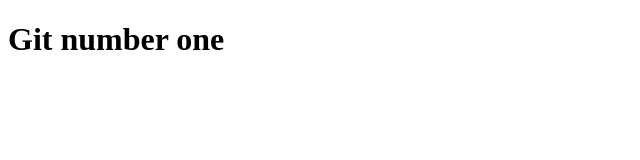
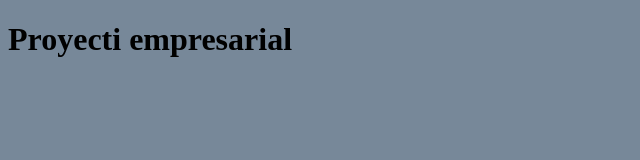
Before and after one commit to EbertPA/CursoGit, a plain HTML site: page index.html in a window 1280 px wide. Shown: the whole page, without its empty margins (0-640 px from the left). Drawn offline with Linux system fonts and the light colour scheme.

```diff
--- /dev/null
+++ b/css/estilos.css
@@ -0,0 +1,3 @@
+body {
+    background-color: lightslategray;
+}
--- a/index.html
+++ b/index.html
@@ -5,9 +5,10 @@
     <meta http-equiv="X-UA-Compatible" content="IE=edge">
     <meta name="viewport" content="width=device-width, initial-scale=1.0">
     <title>Git</title>
+    <link rel="stylesheet" href="css/estilos.css">
 </head>
 <body>
-    <h1>Git number one</h1>
+    <h1>Proyecti empresarial</h1>
 
 </body>
 </html>
```
Also changed, not shown: js/javascript.js (added).
